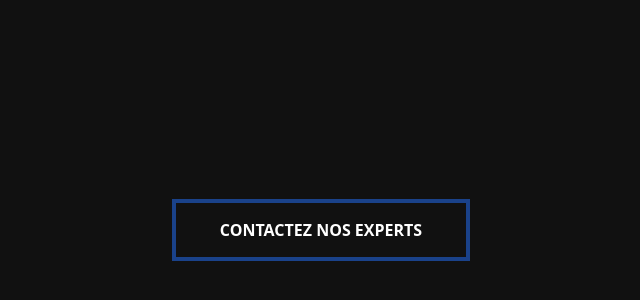
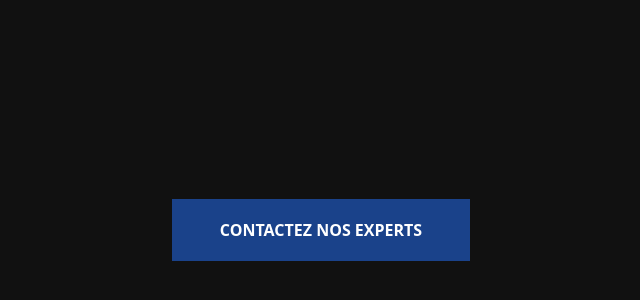
Before and after one commit to aybbhb/neon-button, a plain HTML site: page index.html in a window 1280 px wide. Shown: the part 178-478 px from the top of the page, without its empty margins (319-959 px from the left). Drawn offline with Linux system fonts and the light colour scheme.

Commit message:
Update index.html

```diff
--- a/index.html
+++ b/index.html
@@ -17,7 +17,7 @@
     .btn-76 {
       -webkit-tap-highlight-color: transparent;
       -webkit-appearance: button;
-      background-color: transparent;
+      background-color: #1a428a;
       background-image: none;
       color: #fff;
       cursor: pointer;
```
